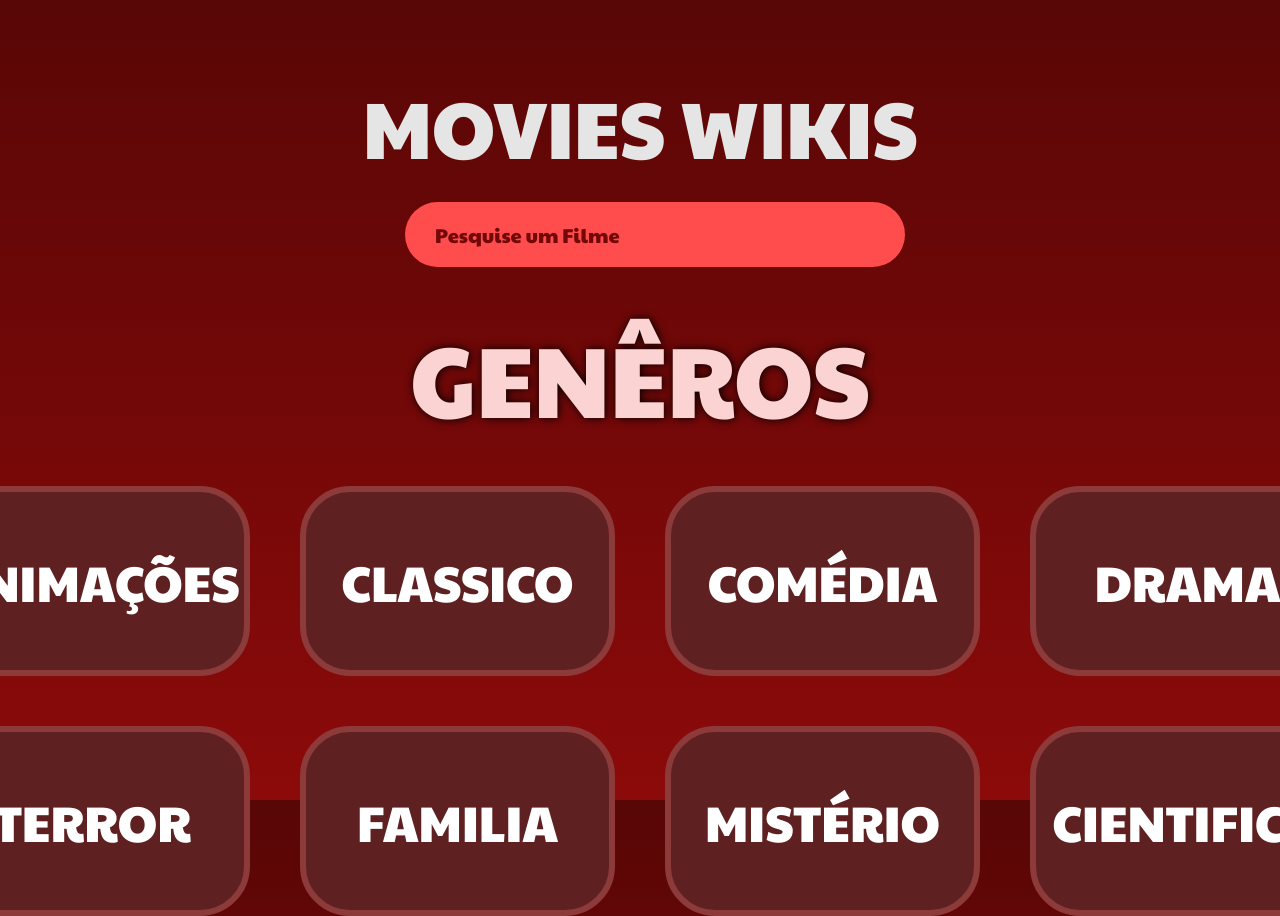
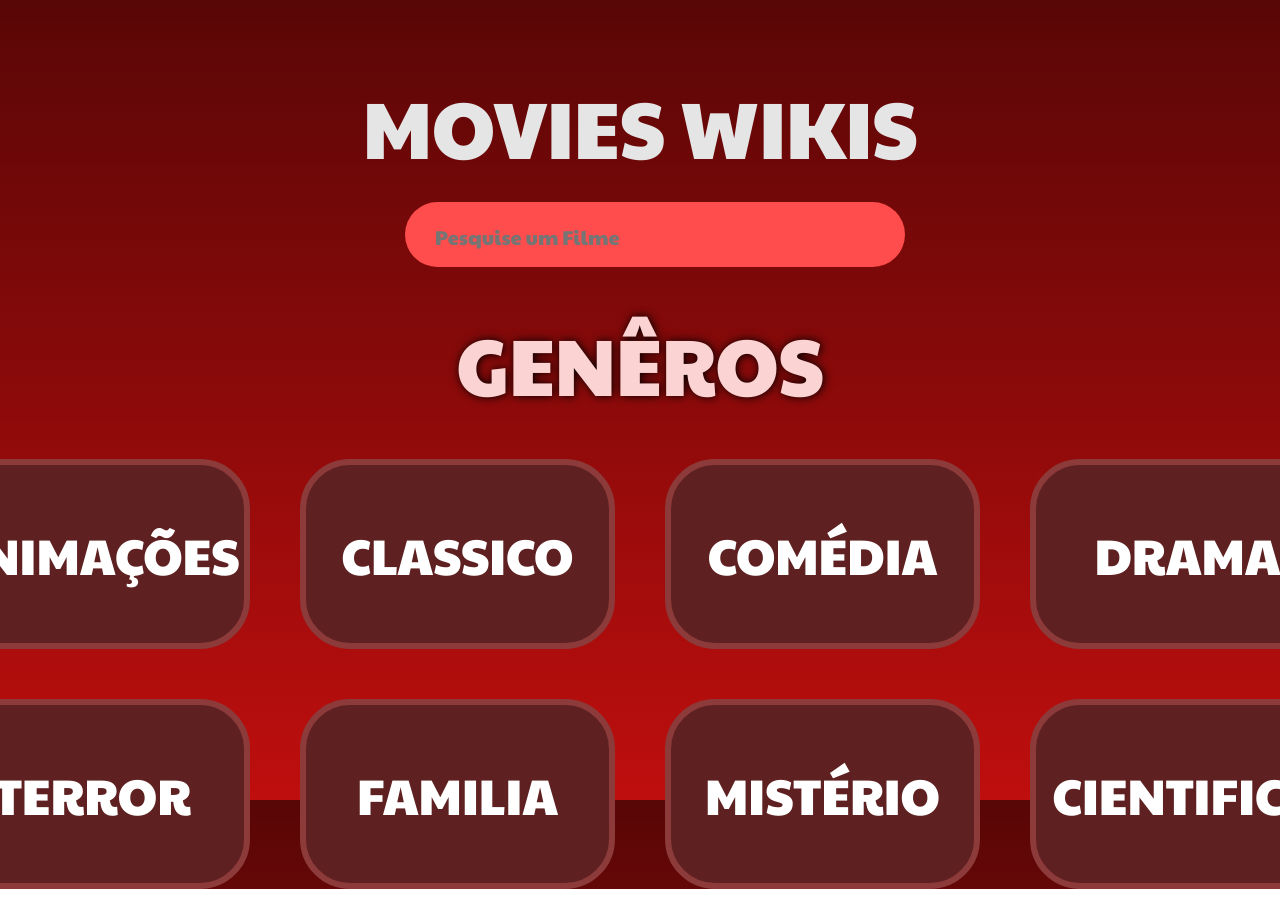
Before and after one commit to Duduur/API-filmes, a plain HTML site: page index.html in a window 1280 px wide. Shown: the top 916 px of the page. After the commit the page ends 889 px from the top, so only its background shows below. Drawn offline with Linux system fonts and the light colour scheme.

Commit message:
poucas mudanças

```diff
--- a/style.css
+++ b/style.css
@@ -13,7 +13,7 @@ html{
 }
 
 body{
-   background-image: linear-gradient(#590606, #730808, #8C0A0A);
+   background-image: linear-gradient(#590606, #730808, #8C0A0A, #A60C0C, #BF0E0E);
    display: flex;
    justify-content: center;
    width: 100vw;
@@ -57,12 +57,7 @@ main{
     font-family: "Paytone One", sans-serif;
     font-weight: 400;
     font-style: normal;
-
-}
-
-::placeholder {
     padding-left: 30px;
-    color: #730808;
     font-size: 20px;
 
 }
@@ -77,7 +72,7 @@ main{
 }
 
 h2{
-    font-size: 100px;
+    font-size: 80px;
     display: flex;
     justify-content:center ;
     align-items: center;
```
